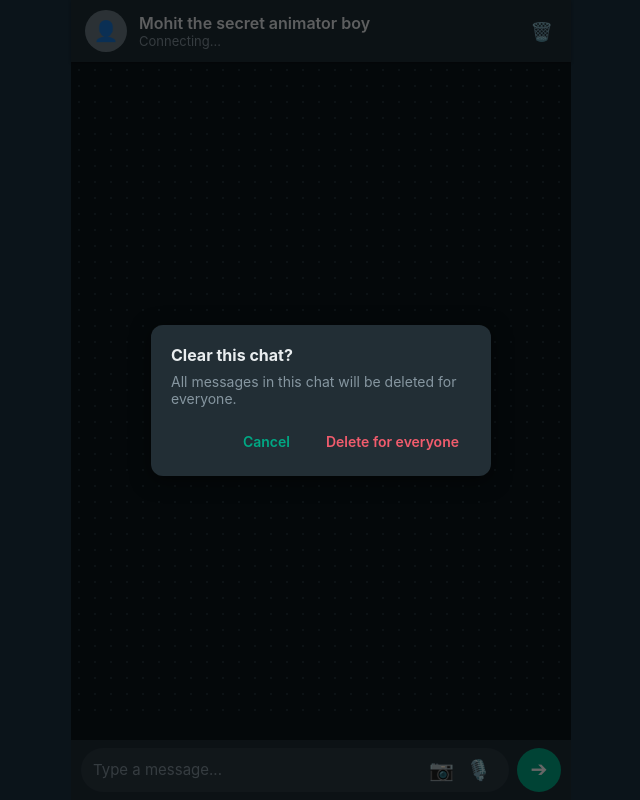
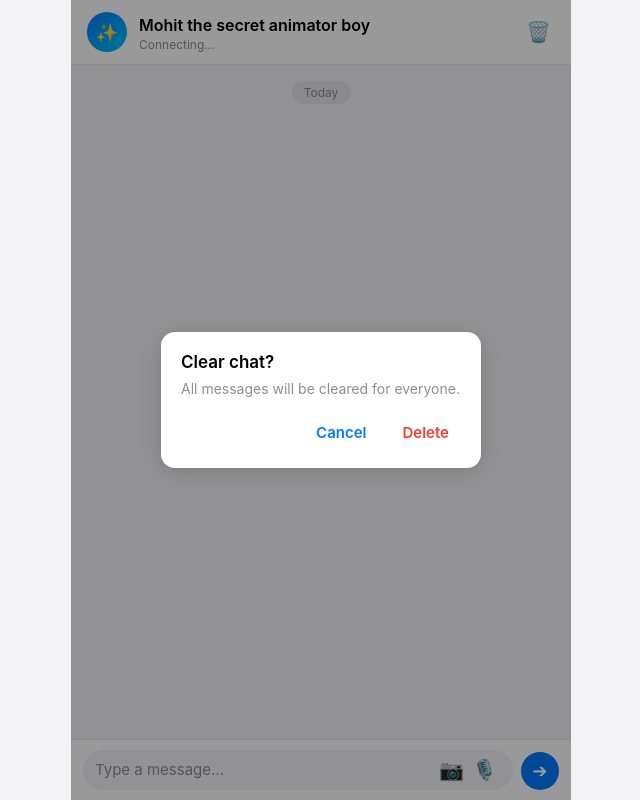
Before and after one commit to Mohichatgpts/Ai-chat-apppp, a website: page index.html in a window 1280 px wide. Both pictures are taken after a click on the button "🗑️". Shown: the whole page, without its empty margins (319-959 px from the left). Drawn offline with nearby package versions, Linux system fonts and the light colour scheme; no server answers.

Commit message:
Update index.html

```diff
--- a/index.html
+++ b/index.html
@@ -3,7 +3,7 @@
 <head>
     <meta charset="UTF-8">
     <meta name="viewport" content="width=device-width, initial-scale=1.0, maximum-scale=1.0, user-scalable=no, viewport-fit=cover">
-    <title>WhatsApp Chat</title>
+    <title>Chat App</title>
     <script src="/socket.io/socket.io.js"></script>
     <style>
         * {
@@ -18,7 +18,7 @@
             height: 100%;
             width: 100%;
             overflow: hidden;
-            background-color: #0b141a;
+            background-color: #f2f2f7;
             display: flex;
             justify-content: center;
         }
@@ -27,21 +27,21 @@
             width: 100%;
             max-width: 500px;
             height: 100%;
-            background-color: #0b141a;
+            background-color: #f2f2f7;
             display: flex;
             flex-direction: column;
             position: relative;
         }
 
-        /* WhatsApp Header */
+        /* Top Header */
         .chat-header {
-            padding: 10px 14px;
-            background-color: #1f2c34;
+            padding: 12px 16px;
+            background-color: #ffffff;
             display: flex;
             align-items: center;
             justify-content: space-between;
-            color: #e9edef;
-            box-shadow: 0 1px 3px rgba(0,0,0,0.3);
+            color: #000000;
+            border-bottom: 1px solid #e5e5ea;
             z-index: 20;
         }
 
@@ -49,98 +49,114 @@
             display: flex;
             align-items: center;
             gap: 12px;
+            flex: 1;
         }
 
         .avatar {
-            width: 42px;
-            height: 42px;
+            width: 40px;
+            height: 40px;
             border-radius: 50%;
-            background: #6b7c85;
+            background: linear-gradient(135deg, #007aff, #00c6ff);
             display: flex;
             justify-content: center;
             align-items: center;
-            font-size: 20px;
+            font-size: 18px;
             color: #ffffff;
+            flex-shrink: 0;
         }
 
         .header-info {
             display: flex;
             flex-direction: column;
+            flex: 1;
         }
 
-        .header-title {
+        /* Editable Title Input */
+        .header-title-input {
             font-size: 16px;
             font-weight: 600;
-            color: #e9edef;
+            color: #000000;
+            border: none;
+            outline: none;
+            background: transparent;
+            width: 100%;
+            padding: 2px 0;
+        }
+
+        .header-title-input:focus {
+            background: #f0f0f5;
+            border-radius: 4px;
         }
 
         .status-text {
-            font-size: 13px;
-            color: #8696a0;
+            font-size: 12px;
+            color: #8e8e93;
         }
 
         .status-text.online {
-            color: #00a884;
+            color: #34c759;
             font-weight: 500;
-        }
-
-        .header-actions {
-            display: flex;
-            align-items: center;
-            gap: 16px;
         }
 
         .header-btn {
             background: none;
             border: none;
-            font-size: 18px;
+            font-size: 20px;
             cursor: pointer;
-            color: #aebac1;
+            color: #007aff;
             padding: 4px;
         }
 
-        /* WhatsApp Chat Wallpaper Body */
+        /* Chat Wallpaper Body */
         .chat-messages {
             flex: 1;
-            padding: 12px 16px;
+            padding: 16px;
             overflow-y: auto;
             display: flex;
             flex-direction: column;
-            gap: 8px;
-            background-color: #0b141a;
-            background-image: radial-gradient(#1f2c34 1px, transparent 1px);
-            background-size: 16px 16px;
+            gap: 10px;
+            background-color: #f2f2f7;
+        }
+
+        .date-badge {
+            align-self: center;
+            background-color: #e5e5ea;
+            color: #8e8e93;
+            font-size: 12px;
+            padding: 4px 12px;
+            border-radius: 12px;
+            margin-bottom: 8px;
         }
 
         .message {
-            max-width: 80%;
-            padding: 8px 12px;
-            border-radius: 8px;
+            max-width: 78%;
+            padding: 10px 14px;
+            border-radius: 18px;
             font-size: 15px;
             line-height: 1.4;
             word-wrap: break-word;
             position: relative;
-            box-shadow: 0 1px 1px rgba(0,0,0,0.15);
-            white-space: pre-wrap; /* इंटर/न्यू-लाइन सपोर्ट के लिए */
+            box-shadow: 0 1px 2px rgba(0,0,0,0.05);
+            white-space: pre-wrap;
         }
 
         .message.sent {
             align-self: flex-end;
-            background-color: #005c4b;
-            color: #e9edef;
-            border-top-right-radius: 0;
+            background-color: #007aff;
+            color: #ffffff;
+            border-bottom-right-radius: 4px;
         }
 
         .message.received {
             align-self: flex-start;
-            background-color: #202c33;
-            color: #e9edef;
-            border-top-left-radius: 0;
+            background-color: #ffffff;
+            color: #000000;
+            border-bottom-left-radius: 4px;
         }
 
         .message img {
             max-width: 100%;
-            border-radius: 6px;
+            border-radius: 12px;
             margin-top: 4px;
             display: block;
         }
@@ -155,58 +171,59 @@
             align-items: center;
             justify-content: flex-end;
             gap: 4px;
-            margin-top: 2px;
+            margin-top: 4px;
         }
 
         .msg-time {
-            font-size: 11px;
-            color: #8696a0;
+            font-size: 10px;
+            opacity: 0.7;
+        }
+
+        .message.sent .msg-time {
+            color: #ffffff;
+        }
+
+        .message.received .msg-time {
+            color: #8e8e93;
         }
 
         .delete-btn {
             background: transparent;
-            color: #8696a0;
+            color: #8e8e93;
             border: none;
-            font-size: 12px;
+            font-size: 11px;
             cursor: pointer;
-            padding: 2px 4px;
-            opacity: 0.6;
-            transition: 0.2s;
-        }
-
-        .delete-btn:hover {
-            opacity: 1;
-            color: #f15c6d;
+            padding: 0 2px;
         }
 
         .typing-indicator {
-            font-size: 13px;
-            color: #00a884;
+            font-size: 12px;
+            color: #007aff;
             font-style: italic;
             padding: 4px 16px;
-            min-height: 22px;
-            background-color: #0b141a;
+            min-height: 20px;
+            background-color: #f2f2f7;
         }
 
-        /* WhatsApp Standard Input Bar */
+        /* Input Area */
         .chat-input-area {
-            padding: 8px 10px;
-            background-color: #1f2c34;
+            padding: 10px 12px;
+            background-color: #ffffff;
             display: flex;
             align-items: flex-end;
             gap: 8px;
+            border-top: 1px solid #e5e5ea;
             z-index: 30;
-            position: relative;
         }
 
         .input-container {
             flex: 1;
-            background-color: #2a3942;
-            border-radius: 24px;
+            background-color: #f2f2f7;
+            border-radius: 20px;
             display: flex;
             align-items: center;
             padding: 4px 12px;
-            min-height: 44px;
+            min-height: 40px;
         }
 
         .input-box {
@@ -214,37 +231,37 @@
             background: transparent;
             border: none;
             outline: none;
-            color: #e9edef;
+            color: #000000;
             font-size: 15px;
             max-height: 100px;
             resize: none;
-            padding: 8px 0;
+            padding: 6px 0;
             line-height: 20px;
         }
 
         .input-box::placeholder {
-            color: #8696a0;
+            color: #8e8e93;
         }
 
         .icon-btn {
             background: none;
             border: none;
-            color: #8696a0;
+            color: #007aff;
             font-size: 20px;
             cursor: pointer;
-            padding: 6px;
+            padding: 4px;
             display: flex;
             justify-content: center;
             align-items: center;
         }
 
         .send-btn {
-            background-color: #00a884;
+            background-color: #007aff;
             color: #ffffff;
-            width: 44px;
-            height: 44px;
+            width: 38px;
+            height: 38px;
             border-radius: 50%;
-            font-size: 18px;
+            font-size: 16px;
             flex-shrink: 0;
             border: none;
             cursor: pointer;
@@ -254,7 +271,7 @@
         }
 
         .recording {
-            color: #ea4335 !important;
+            color: #ff3b30 !important;
             animation: recordPulse 0.8s infinite alternate;
         }
 
@@ -267,11 +284,11 @@
             display: none;
         }
 
-        /* Beautiful Custom Popup / Modal (Clean & Modern) */
+        /* Custom Popup */
         .modal-overlay {
             position: absolute;
             top: 0; left: 0; width: 100%; height: 100%;
-            background: rgba(0, 0, 0, 0.6);
+            background: rgba(0, 0, 0, 0.4);
             display: none;
             justify-content: center;
             align-items: center;
@@ -279,25 +296,24 @@
         }
 
         .modal-card {
-            background: #222e35;
+            background: #ffffff;
             padding: 20px;
-            border-radius: 12px;
+            border-radius: 14px;
             width: 85%;
-            max-width: 340px;
-            color: #e9edef;
-            box-shadow: 0 4px 20px rgba(0,0,0,0.5);
+            max-width: 320px;
+            color: #000000;
+            box-shadow: 0 4px 20px rgba(0,0,0,0.15);
         }
 
         .modal-title {
-            font-size: 16px;
-            font-weight: bold;
+            font-size: 17px;
+            font-weight: 600;
             margin-bottom: 8px;
-            color: #e9edef;
         }
 
         .modal-body {
             font-size: 14px;
-            color: #8696a0;
+            color: #8e8e93;
             margin-bottom: 20px;
         }
 
@@ -310,16 +326,15 @@
         .modal-btn {
             background: transparent;
             border: none;
-            color: #00a884;
-            font-size: 14px;
+            color: #007aff;
+            font-size: 15px;
             font-weight: 600;
             cursor: pointer;
             padding: 6px 12px;
-            border-radius: 4px;
         }
 
         .modal-btn.danger {
-            color: #f15c6d;
+            color: #ff3b30;
         }
     </style>
 </head>
@@ -329,19 +344,20 @@
     <!-- Header -->
     <div class="chat-header">
         <div class="header-left">
-            <div class="avatar">👤</div>
+            <div class="avatar">✨</div>
             <div class="header-info">
-                <div class="header-title">Mohit the secret animator boy</div>
+                <!-- Editable Header Name -->
+                <input type="text" class="header-title-input" id="headerTitle" title="Click to edit name" value="Mohit the secret animator boy">
                 <div class="status-text" id="statusText">Connecting...</div>
             </div>
         </div>
-        <div class="header-actions">
-            <button class="header-btn" title="Clear All Chat" onclick="confirmClearAll()">🗑️</button>
-        </div>
+        <button class="header-btn" title="Clear Chat" onclick="confirmClearAll()">🗑️</button>
     </div>
 
-    <!-- Messages Window -->
-    <div class="chat-messages" id="messageContainer"></div>
+    <!-- Messages Area -->
+    <div class="chat-messages" id="messageContainer">
+        <div class="date-badge">Today</div>
+    </div>
     <div class="typing-indicator" id="typingIndicator"></div>
 
     <!-- Input Footer -->
@@ -350,19 +366,19 @@
             <textarea class="input-box" id="msgInput" rows="1" placeholder="Type a message..."></textarea>
             <label for="imageInput" class="icon-btn">📷</label>
             <input type="file" id="imageInput" accept="image/*">
-            <button class="icon-btn" id="micBtn" title="Record Audio">🎙️</button>
+            <button class="icon-btn" id="micBtn" title="Record Voice">🎙️</button>
         </div>
         <button class="send-btn" id="sendBtn">➔</button>
     </div>
 
-    <!-- WhatsApp Style Custom Delete Modal -->
+    <!-- Modal -->
     <div class="modal-overlay" id="customModal">
         <div class="modal-card">
             <div class="modal-title" id="modalTitle">Delete message?</div>
-            <div class="modal-body" id="modalBody">You can delete messages for everyone in this chat.</div>
+            <div class="modal-body" id="modalBody">This message will be deleted for everyone.</div>
             <div class="modal-actions">
                 <button class="modal-btn" onclick="closeModal()">Cancel</button>
-                <button class="modal-btn danger" id="modalConfirmBtn">Delete for everyone</button>
+                <button class="modal-btn danger" id="modalConfirmBtn">Delete</button>
             </div>
         </div>
     </div>
@@ -377,6 +393,7 @@
         localStorage.setItem('chat_user_id', myUserId);
     }
 
+    const headerTitle = document.getElementById('headerTitle');
     const statusText = document.getElementById('statusText');
     const messageContainer = document.getElementById('messageContainer');
     const msgInput = document.getElementById('msgInput');
@@ -392,15 +409,17 @@
     let audioStream = null;
     let targetDeleteId = null;
 
-    // ऑटो-कनेक्ट
-    document.addEventListener('visibilitychange', () => {
-        if (document.visibilityState === 'visible' && !socket.connected) {
-            socket.connect();
-        }
+    // एडिटेबल नाम चेंज इवेंट
+    headerTitle.addEventListener('change', () => {
+        socket.emit('change_title', headerTitle.value);
+    });
+
+    socket.on('title_updated', (newTitle) => {
+        headerTitle.value = newTitle;
     });
 
     socket.on('load_history', (history) => {
-        messageContainer.innerHTML = '';
+        messageContainer.innerHTML = '<div class="date-badge">Today</div>';
         history.forEach(item => {
             const isSent = item.userId === myUserId;
             appendMessage(item, isSent ? 'sent' : 'received');
@@ -408,7 +427,7 @@
     });
 
     socket.on('waiting', () => {
-        statusText.innerText = 'Waiting for someone...';
+        statusText.innerText = 'Waiting...';
         statusText.classList.remove('online');
     });
 
@@ -422,7 +441,6 @@
         statusText.classList.remove('online');
     });
 
-    // ऑटो टेक्स्टएरिया हाइट (WhatsApp Style)
     msgInput.addEventListener('input', function() {
         this.style.height = 'auto';
         this.style.height = (this.scrollHeight) + 'px';
@@ -430,13 +448,6 @@
         socket.emit('typing');
         clearTimeout(typingTimeout);
         typingTimeout = setTimeout(() => socket.emit('stop_typing'), 1500);
-    });
-
-    // Enter पर अगली लाइन, केवल Click पर सेंड
-    msgInput.addEventListener('keydown', (e) => {
-        if (e.key === 'Enter' && !e.shiftKey) {
-            // केवल स्थान छोड़ें (Space/Enter), सेंड न करें
-        }
     });
 
     function sendMessage() {
@@ -465,7 +476,6 @@
 
     socket.on('receive_message', (data) => appendMessage(data, 'received'));
 
-    // फोटो अपलोड
     imageInput.addEventListener('change', (e) => {
         const file = e.target.files[0];
         if (file) {
@@ -486,7 +496,6 @@
 
     socket.on('receive_image', (data) => appendMessage(data, 'received'));
 
-    // वॉइस रिकॉर्डिंग
     micBtn.addEventListener('click', async () => {
         if (!isRecording) {
             try {
@@ -510,14 +519,14 @@
                         appendMessage(msgData, 'sent');
                         socket.emit('send_audio', msgData);
                     };
-                    reader.readAsDataURL(audioBlob);
+                    reader.readAsDataURL(file);
                 };
 
                 mediaRecorder.start();
                 isRecording = true;
                 micBtn.classList.add('recording');
             } catch (err) {
-                alert('Microphone access required.');
+                alert('Microphone permission needed.');
             }
         } else {
             if (mediaRecorder && mediaRecorder.state !== 'inactive') mediaRecorder.stop();
@@ -528,7 +537,6 @@
 
     socket.on('receive_audio', (data) => appendMessage(data, 'received'));
 
-    // मैसेज दिखाना
     function appendMessage(data, type) {
         if (document.getElementById(data.id)) return;
 
@@ -544,7 +552,7 @@
         contentHtml += `
             <div class="msg-footer">
                 <span class="msg-time">${data.time}</span>
-                <button class="delete-btn" onclick="openDeleteModal('${data.id}')">🗑️</button>
+                <button class="delete-btn" onclick="openDeleteModal('${data.id}')">✕</button>
             </div>`;
 
         msgDiv.innerHTML = contentHtml;
@@ -552,11 +560,10 @@
         messageContainer.scrollTop = messageContainer.scrollHeight;
     }
 
-    // सुंदर WhatsApp Style Popups
     function openDeleteModal(msgId) {
         targetDeleteId = msgId;
         document.getElementById('modalTitle').innerText = 'Delete message?';
-        document.getElementById('modalBody').innerText = 'This message will be deleted for everyone in this chat.';
+        document.getElementById('modalBody').innerText = 'This message will be deleted for everyone.';
 
         const confirmBtn = document.getElementById('modalConfirmBtn');
         confirmBtn.onclick = function() {
@@ -570,8 +577,8 @@
     }
 
     function confirmClearAll() {
-        document.getElementById('modalTitle').innerText = 'Clear this chat?';
-        document.getElementById('modalBody').innerText = 'All messages in this chat will be deleted for everyone.';
+        document.getElementById('modalTitle').innerText = 'Clear chat?';
+        document.getElementById('modalBody').innerText = 'All messages will be cleared for everyone.';
 
         const confirmBtn = document.getElementById('modalConfirmBtn');
         confirmBtn.onclick = function() {
@@ -592,7 +599,7 @@
     });
 
     socket.on('chat_cleared', () => {
-        messageContainer.innerHTML = '';
+        messageContainer.innerHTML = '<div class="date-badge">Today</div>';
     });
 
     function escapeHtml(str) {
```
